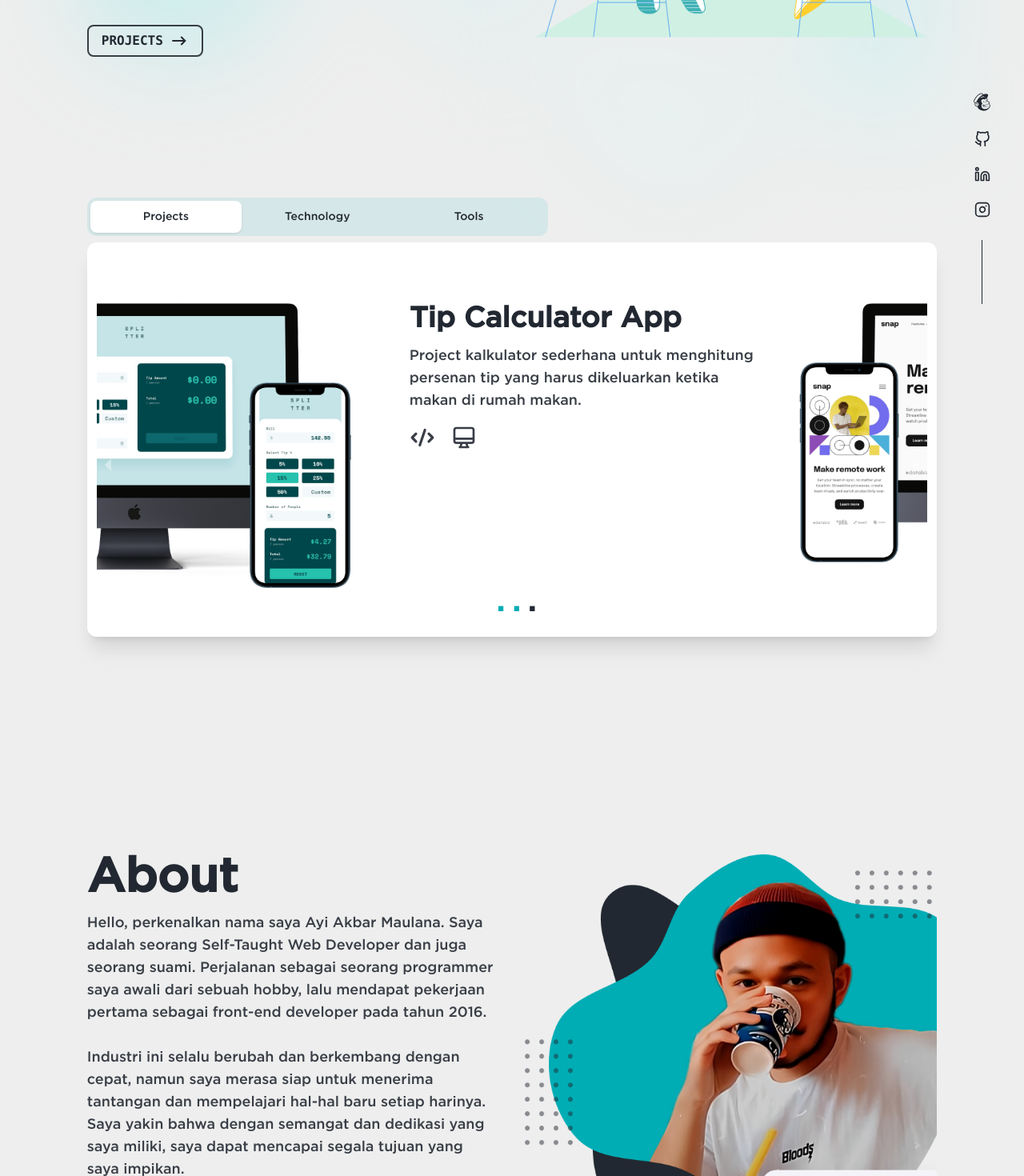
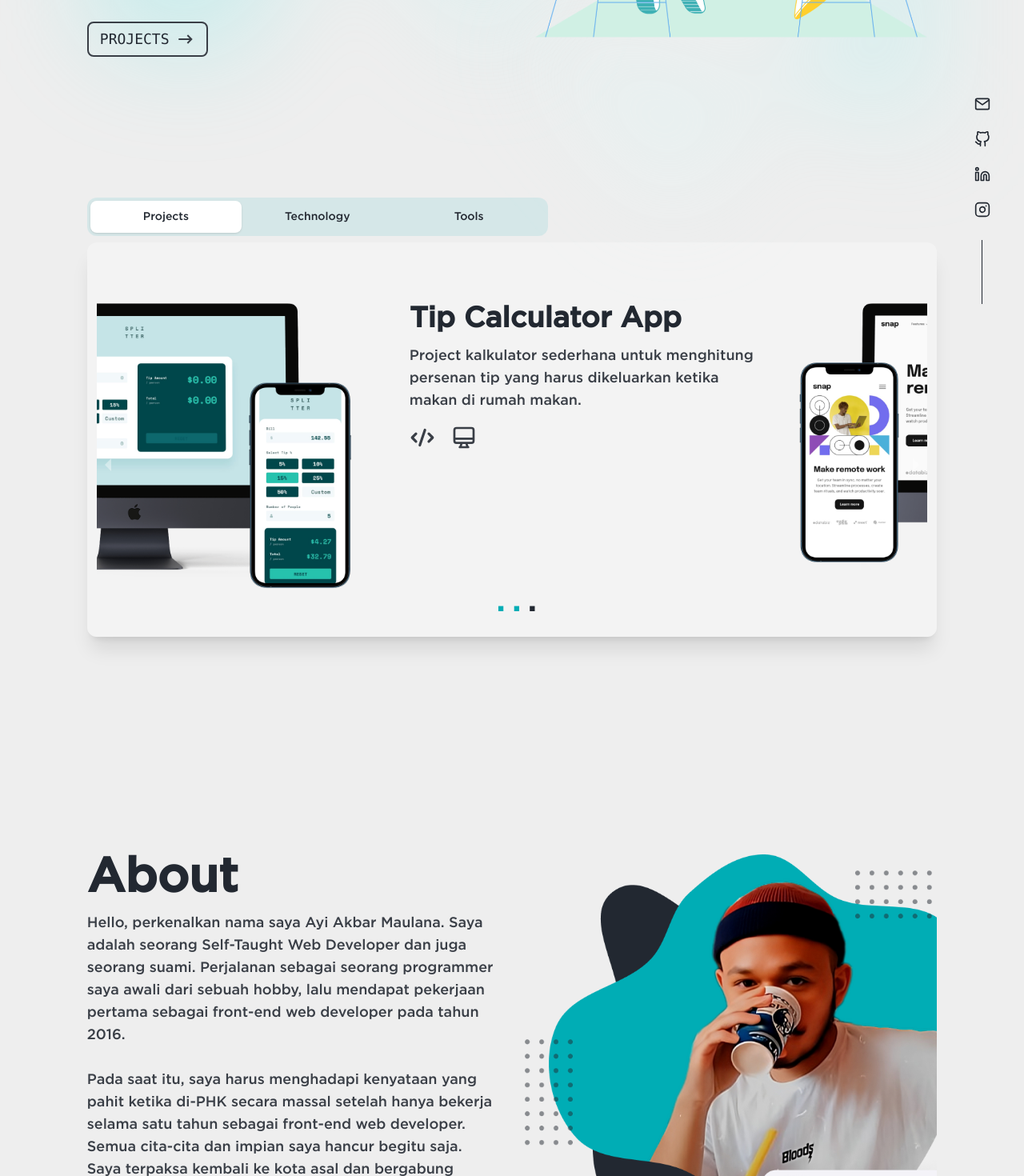
Before and after one commit to ayiakbar2109/portofolio, a React (Vite) app: page / in a window 1280 px wide. Shown: the part 420-1890 px from the top of the page at 80% size. Built offline with nearby package versions, Linux system fonts and the light colour scheme.

Commit message:
add more textline on about section

```diff
--- a/src/components/CardAbout.tsx
+++ b/src/components/CardAbout.tsx
@@ -18,7 +18,7 @@ export default function CardAbout(props: Props) {
 
   return (
     <div
-      className="flex cursor-pointer items-center gap-2 rounded border border-accent px-2 py-2 hover:bg-accent hover:bg-opacity-10 md:gap-3 lg:px-3"
+      className="flex cursor-pointer items-center gap-2 rounded bg-inherit px-2 py-2 hover:bg-accent hover:bg-opacity-10 md:gap-3 lg:px-3"
       onMouseEnter={handleMouseEnter}
       onMouseLeave={handleMouseLeave}
     >
--- a/src/components/ContactComp.tsx
+++ b/src/components/ContactComp.tsx
@@ -21,7 +21,7 @@ export default function ContactComp() {
         </motion.h2>
         <motion.p
           variants={textVariant(0.8)}
-          className="text-third text-center md:text-lg 2xl:text-4xl max-w-xl 2xl:max-w-[81rem] text-base"
+          className="text-third text-center md:text-lg 2xl:text-3xl max-w-xl 2xl:max-w-[60rem] text-base"
         >
           Saat ini saya sedang mencari kesempatan bekerja untuk mendapatkan
           lebih banyak pengalaman di dalam industri. Apabila Anda memiliki
@@ -35,7 +35,7 @@ export default function ContactComp() {
           <a href="mailto:ayiakbarmaulana21@gmail.com">
             <Button
               variant="outlined"
-              className="flex items-center gap-2 py-1.5 px-3.5 2xl:py-4 2xl:px-6 text-lg 2xl:text-4xl font-normal border-2 border-third text-third hover:bg-third/10 hover:-translate-y-1"
+              className="flex items-center font-mono gap-2 py-1.5 px-3.5 2xl:py-4 2xl:px-6 text-lg 2xl:text-4xl font-normal border-2 border-third text-primary hover:bg-third/10 hover:-translate-y-1"
             >
               Say hello
             </Button>
--- a/src/components/HeroImage.tsx
+++ b/src/components/HeroImage.tsx
@@ -23,13 +23,13 @@ export default function HeroImage() {
             hello world!
           </motion.p>
           <motion.h1
-            className="text-primary font-bold text-[2rem] leading-[2rem] md:text-4xl lg:text-[2.6rem] xl:text-[3.3rem] 2xl:text-[5.8rem] whitespace-nowrap"
+            className="text-primary font-bold text-3xl md:text-4xl lg:text-[2.6rem] xl:text-[3.3rem] 2xl:text-[5.8rem] whitespace-nowrap"
             variants={textVariant(0.5)}
           >
             ayi akbar maulana
           </motion.h1>
           <motion.h1
-            className="text-third font-bold text-[2rem] leading-[2rem]  md:text-4xl lg:text-[2.6rem] xl:text-[3.3rem] 2xl:text-[5.8rem]  whitespace-nowrap  lg:-mt-1.5 2xl:mt-0"
+            className="text-third font-bold text-3xl  md:text-4xl lg:text-[2.6rem] xl:text-[3.3rem] 2xl:text-[5.8rem]  whitespace-nowrap -mt-3.5  lg:-mt-1.5 2xl:mt-0"
             variants={textVariant(0.6)}
           >
             i build <span className="text-secondary">web</span> with love
@@ -46,10 +46,10 @@ export default function HeroImage() {
             <a href="#project">
               <Button
                 variant="outlined"
-                className="flex gap-2 items-center px-4 py-1.5  font-mono text-base  text-primary transition-all duration-300 xl:text-base 2xl:text-xl border-2 border-third hover:bg-third/10 hover:-translate-y-1"
+                className="flex items-center font-mono gap-2 py-1.5 px-3.5 2xl:py-4 2xl:px-6 text-base lg:text-lg 2xl:text-4xl font-normal border-2 border-third text-primary hover:bg-third/10 hover:-translate-y-1"
               >
-                Projects{" "}
-                <CgArrowRight className="h-6 w-6 2xl:h-10 2xl:w-10 text-primary" />
+                Projects
+                <CgArrowRight className="h-6 w-6 2xl:h-10 2xl:w-10 text-third" />
               </Button>
             </a>
           </motion.div>
--- a/src/components/Sidenav.tsx
+++ b/src/components/Sidenav.tsx
@@ -1,12 +1,10 @@
-import React from "react";
-import { FiGithub, FiInstagram, FiLinkedin } from "react-icons/fi";
-import { FaMailchimp } from "react-icons/fa";
+import { FiGithub, FiInstagram, FiLinkedin, FiMail } from "react-icons/fi";
 
 export default function Sidenav() {
-  const sosmeds = [
+  const socialMedia = [
     {
       name: "Mail",
-      icon: <FaMailchimp size={25} />,
+      icon: <FiMail size={20} />,
       link: "mailto:ayiakbarmaulana21@gmail.com",
     },
     {
@@ -29,7 +27,7 @@ export default function Sidenav() {
     <div className="hidden lg:block">
       <div className="fixed bottom-0 right-0 w-[105px]">
         <div className="flex flex-col items-center" data-aos="fade-up">
-          {sosmeds.map((sosmed, index) => (
+          {socialMedia.map((sosmed, index) => (
             <div
               key={index}
               data-aos="fade-right"
--- a/src/components/TechnologyTab.tsx
+++ b/src/components/TechnologyTab.tsx
@@ -5,10 +5,7 @@ export default function TechnologyTab() {
   return (
     <motion.div className="grid grid-cols-2 gap-4 mt-6 md:grid-cols-4 2xl:grid-cols-6 md:gap-8 xl:grid-cols-4 xl:gap-10 2xl:gap-12">
       {Object.keys(stacks).map((stack, index) => (
-        <motion.div
-          // variants={fadeIn("right", "spring", index * 0.2, 0.75)}
-          key={index}
-        >
+        <motion.div key={index}>
           <CardAbout
             src={stacks[stack].src}
             name={stacks[stack].name}
--- a/src/sections/About.tsx
+++ b/src/sections/About.tsx
@@ -1,8 +1,19 @@
 import { staggerContainer, textVariant } from "../utils/motion";
 import AboutImage from "./../assets/heroImage.webp";
 import { motion } from "framer-motion";
+import { Dialog, Transition } from "@headlessui/react";
+import { Fragment, useState } from "react";
+import { Button } from "@material-tailwind/react";
+export default function About() {
+  let [isOpen, setIsOpen] = useState(false);
 
-export default function About() {
+  function closeModal() {
+    setIsOpen(false);
+  }
+
+  function openModal() {
+    setIsOpen(true);
+  }
   return (
     <section id="about">
       <motion.div
@@ -19,25 +30,143 @@ export default function About() {
           >
             About
           </motion.h2>
-          <motion.p
-            className="text-third text-left md:text-lg 2xl:text-4xl max-w-2xl 2xl:max-w-[81rem] text-base"
+          <motion.article
+            className="text-third text-left md:text-lg 2xl:text-3xl text-base"
             variants={textVariant(0.8)}
           >
-            Hello, perkenalkan nama saya Ayi Akbar Maulana. Saya adalah seorang
-            Self-Taught Web Developer dan juga seorang suami. Perjalanan sebagai
-            seorang programmer saya awali dari sebuah hobby, lalu mendapat
-            pekerjaan pertama sebagai front-end developer pada tahun 2016.
-            <br />
-            <br />
-            Industri ini selalu berubah dan berkembang dengan cepat, namun saya
-            merasa siap untuk menerima tantangan dan mempelajari hal-hal baru
-            setiap harinya. Saya yakin bahwa dengan semangat dan dedikasi yang
-            saya miliki, saya dapat mencapai segala tujuan yang saya impikan.
-          </motion.p>
+            <p className="xl:max-h-[21rem] 2xl:max-h-[29.5rem] xl:overflow-hidden">
+              Hello, perkenalkan nama saya Ayi Akbar Maulana. Saya adalah
+              seorang Self-Taught Web Developer dan juga seorang suami.
+              Perjalanan sebagai seorang programmer saya awali dari sebuah
+              hobby, lalu mendapat pekerjaan pertama sebagai front-end web
+              developer pada tahun 2016.
+              <br />
+              <br />
+              Pada saat itu, saya harus menghadapi kenyataan yang pahit ketika
+              di-PHK secara massal setelah hanya bekerja selama satu tahun
+              sebagai front-end web developer. Semua cita-cita dan impian saya
+              hancur begitu saja. Saya terpaksa kembali ke kota asal dan
+              bergabung dengan usaha keluarga di bidang Food & Beverages.
+              <br />
+              <br />
+              Saya merasa sangat berat hati dan kehilangan semangat untuk
+              mengejar karir sebagai seorang web developer. Namun, setelah
+              berjuang selama lima tahun di dunia usaha kecil menengah,
+              tiba-tiba mimpi itu kembali muncul dalam hati saya.
+              <br /> <br />
+              Saat itulah saya menemukan konten Pak Dhika di Youtube Web
+              Programming Unpas. Melihat Pak Dhika berbicara dengan penuh
+              semangat dan passion tentang dunia web programming membuat hati
+              saya terinspirasi dan semangat saya kembali membara.
+              <br />
+              <br />
+              Saya merasa sangat terkesan dan terharu melihat betapa luar biasa
+              dunia programming dan web development ini. Saya merasa yakin dan
+              percaya bahwa di dunia ini masih banyak peluang yang tersedia bagi
+              saya untuk mengembangkan karir di bidang yang selama ini menjadi
+              impian saya.
+              <br />
+              <br />
+              Sekarang, setelah beberapa tahun berlalu, saya merasa sangat
+              bersyukur dan bangga telah mengambil langkah untuk kembali
+              mengejar mimpi saya. Saya berharap dapat terus belajar dan
+              berkembang di dunia web development dan suatu hari nanti mencapai
+              tujuan dan impian saya yang selama ini saya nantikan dengan penuh
+              semangat.
+            </p>
+            <Button
+              variant="outlined"
+              onClick={openModal}
+              className="hidden xl:flex items-center mt-3 font-mono gap-2 py-1.5 px-3.5 2xl:py-4 2xl:px-6 text-lg 2xl:text-4xl font-normal border-2 border-third text-primary hover:bg-third/10 hover:-translate-y-1"
+            >
+              Read more
+            </Button>
+
+            <Transition appear show={isOpen} as={Fragment}>
+              <Dialog as="div" className="relative z-10" onClose={closeModal}>
+                <Transition.Child
+                  as={Fragment}
+                  enter="ease-out duration-300"
+                  enterFrom="opacity-0"
+                  enterTo="opacity-100"
+                  leave="ease-in duration-200"
+                  leaveFrom="opacity-100"
+                  leaveTo="opacity-0"
+                >
+                  <div className="fixed inset-0 bg-black bg-opacity-25" />
+                </Transition.Child>
+
+                <div className="fixed inset-0 overflow-y-auto">
+                  <div className="flex min-h-full items-center justify-center p-4 text-center">
+                    <Transition.Child
+                      as={Fragment}
+                      enter="ease-out duration-300"
+                      enterFrom="opacity-0 scale-95"
+                      enterTo="opacity-100 scale-100"
+                      leave="ease-in duration-200"
+                      leaveFrom="opacity-100 scale-100"
+                      leaveTo="opacity-0 scale-95"
+                    >
+                      <Dialog.Panel className="w-full max-w-4xl 2xl:max-w-7xl transform overflow-hidden rounded-2xl bg-[#EEEEEE] p-6 text-left align-middle shadow-xl transition-all">
+                        <Dialog.Title
+                          as="h3"
+                          className="text-base 2xl:text-3xl font-medium  mb-4 leading-6 text-primary"
+                        >
+                          ...
+                        </Dialog.Title>
+                        <div className="mt-2">
+                          <p className="text-base 2xl:text-3xl text-primary">
+                            Saya merasa sangat berat hati dan kehilangan
+                            semangat untuk mengejar karir sebagai seorang web
+                            developer. Namun, setelah berjuang selama lima tahun
+                            di dunia usaha kecil menengah, tiba-tiba mimpi itu
+                            kembali muncul dalam hati saya.
+                            <br /> <br />
+                            Saat itulah saya menemukan konten Pak Dhika di
+                            Youtube Web Programming Unpas. Melihat Pak Dhika
+                            berbicara dengan penuh semangat dan passion tentang
+                            dunia web programming membuat hati saya terinspirasi
+                            dan semangat saya kembali membara.
+                            <br />
+                            <br />
+                            Saya merasa sangat terkesan dan terharu melihat
+                            betapa luar biasa dunia programming dan web
+                            development ini. Saya merasa yakin dan percaya bahwa
+                            di dunia ini masih banyak peluang yang tersedia bagi
+                            saya untuk mengembangkan karir di bidang yang selama
+                            ini menjadi impian saya.
+                            <br />
+                            <br />
+                            Sekarang, setelah beberapa tahun berlalu, saya
+                            merasa sangat bersyukur dan bangga telah mengambil
+                            langkah untuk kembali mengejar mimpi saya. Saya
+                            berharap dapat terus belajar dan berkembang di dunia
+                            web development dan suatu hari nanti mencapai tujuan
+                            dan impian saya yang selama ini saya nantikan dengan
+                            penuh semangat.
+                          </p>
+                        </div>
+
+                        <div className="mt-4">
+                          <button
+                            type="button"
+                            className="inline-flex justify-center rounded-md border 2xl:text-3xl border-transparent bg-blue-100 px-4 py-2 text-sm font-medium text-blue-900 hover:bg-blue-200 focus:outline-none focus-visible:ring-2 focus-visible:ring-blue-500 focus-visible:ring-offset-2"
+                            onClick={closeModal}
+                          >
+                            Close
+                          </button>
+                        </div>
+                      </Dialog.Panel>
+                    </Transition.Child>
+                  </div>
+                </div>
+              </Dialog>
+            </Transition>
+          </motion.article>
         </article>
-        <div>
-          <img src={AboutImage} alt="profile pic" />
-        </div>
+        <motion.div variants={textVariant(1)}>
+          <img src={AboutImage} className="inline-flex" alt="profile pic" />
+        </motion.div>
       </motion.div>
     </section>
   );
--- a/src/sections/Tabs.tsx
+++ b/src/sections/Tabs.tsx
@@ -63,7 +63,7 @@ export default function TabSection() {
               <Tab.Panel
                 key={idx}
                 className={classNames(
-                  "rounded-xl bg-white p-3 shadow-xl",
+                  "rounded-xl bg-white/30 p-3 shadow-xl",
                   "ring-white ring-opacity-60 ring-offset-2 ring-offset-blue-400 focus:outline-none focus:ring-2"
                 )}
               >
```
Also changed, not shown: src/components/Navbar.tsx (+12 -3 lines).
